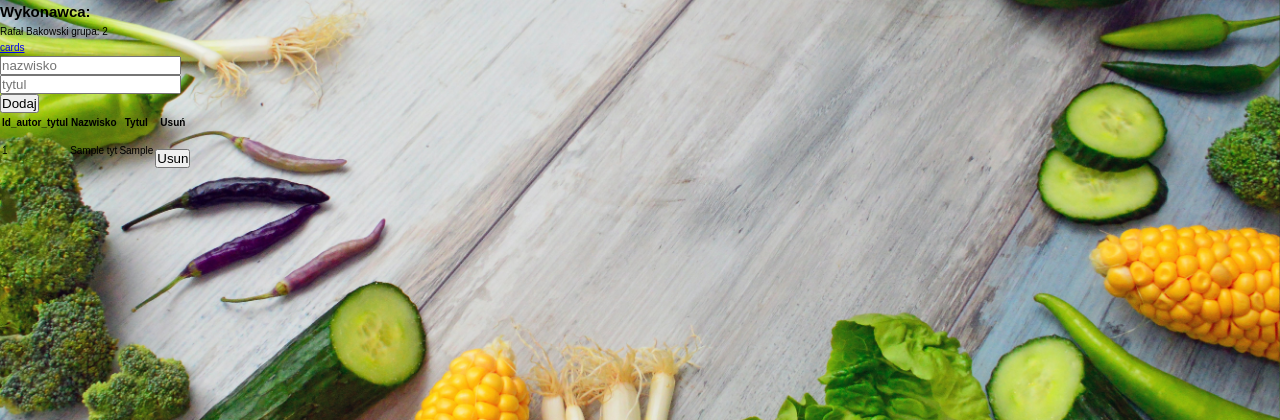
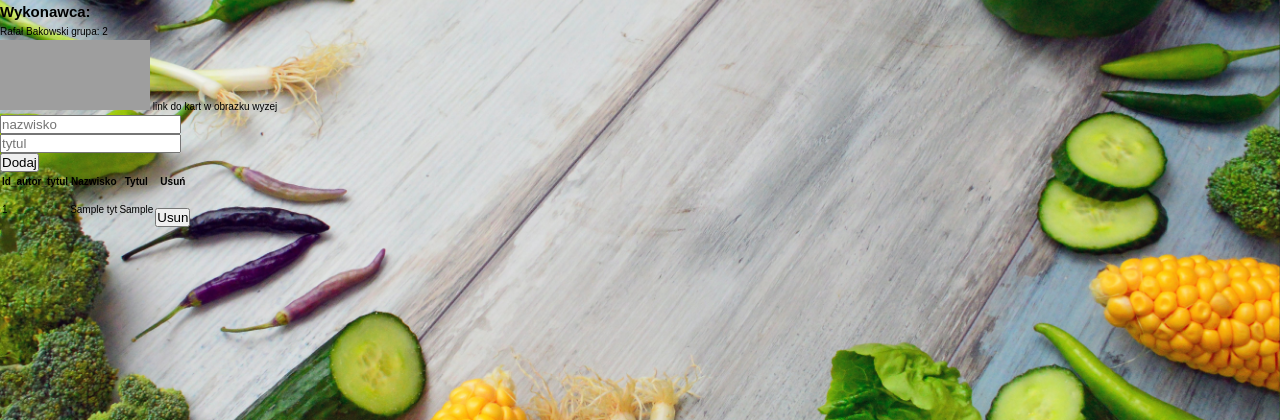
Before and after one commit to Rafal001558/cards, a PHP site: page / in a window 1280 px wide. Shown: the top 420 px of the page. Run offline with PHP 8.4, Linux system fonts and the light colour scheme; tables that the repository leaves empty or names only in its code hold one stand-in row (values such as "Sample post"); data that the repository does not hold is empty; grey boxes are pictures that could not be loaded.

Commit message:
Add files via upload

```diff
--- a/index.php
+++ b/index.php
@@ -10,7 +10,8 @@
     <nav>
 <h2>Wykonawca:</h2>
 <p class="podpis">Rafał Bakowski grupa:  2</p>
-<a href="cards.html">cards</a>
+<a href="cards.html"> <img src="https://sklep.orimed.pl/img/cms/karty.png"
+width="150px" height="70px"></a> link do kart w obrazku wyzej
 
     </nav>
 <left-side>
```
